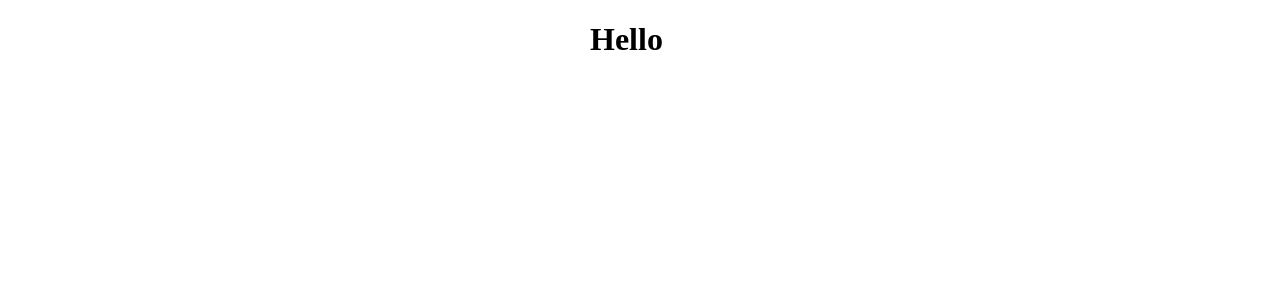
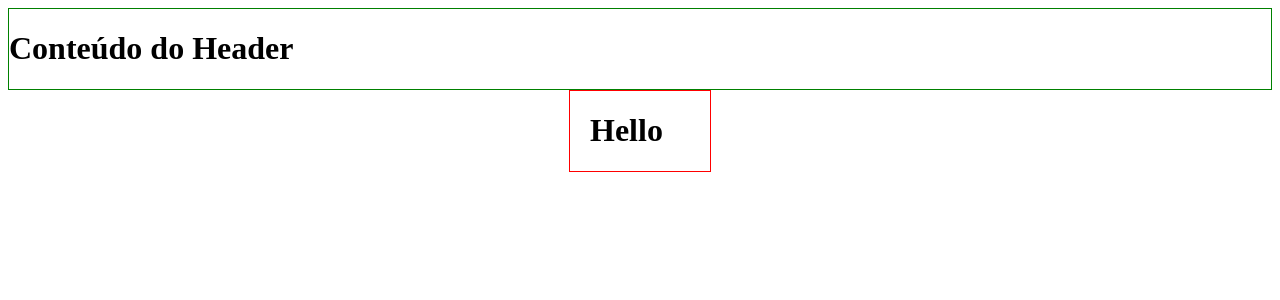
Before and after one commit to felipebadaro/styled-components-basics, a React (Create React App) app: page / in a window 1280 px wide. Shown: the top 300 px of the page. Built offline with nearby package versions, Linux system fonts and the light colour scheme.

Commit message:
doing a header styled component

```diff
--- a/src/App.js
+++ b/src/App.js
@@ -1,12 +1,16 @@
 import { Container } from "./components/styles/Container.styled";
+import { Header } from "./components/Header";
 
 function App() {
   return (
-    <div className="App">
-      <Container>
-        <h1>Hello</h1>
-      </Container>
-    </div>
+    <>
+      <Header />
+      <div className="App">
+        <Container>
+          <h1>Hello</h1>
+        </Container>
+      </div>
+    </>
   );
 }
 
--- /dev/null
+++ b/src/components/Header.js
@@ -0,0 +1,9 @@
+import { StyledHeader } from "./styles/Header.styled";
+
+export const Header = () => {
+  return (
+    <StyledHeader>
+      <h1>Conteúdo do Header</h1>
+    </StyledHeader>
+  );
+};
--- a/src/components/styles/Container.styled.js
+++ b/src/components/styles/Container.styled.js
@@ -1,6 +1,7 @@
 import styled from "styled-components";
 
 export const Container = styled.div`
+  border: 1px solid red;
   width: 100px;
   max-width: 100%;
   padding: 0 20px;
--- /dev/null
+++ b/src/components/styles/Header.styled.js
@@ -0,0 +1,5 @@
+import styled from "styled-components";
+
+export const StyledHeader = styled.header`
+  border: 1px solid green;
+`;
```
